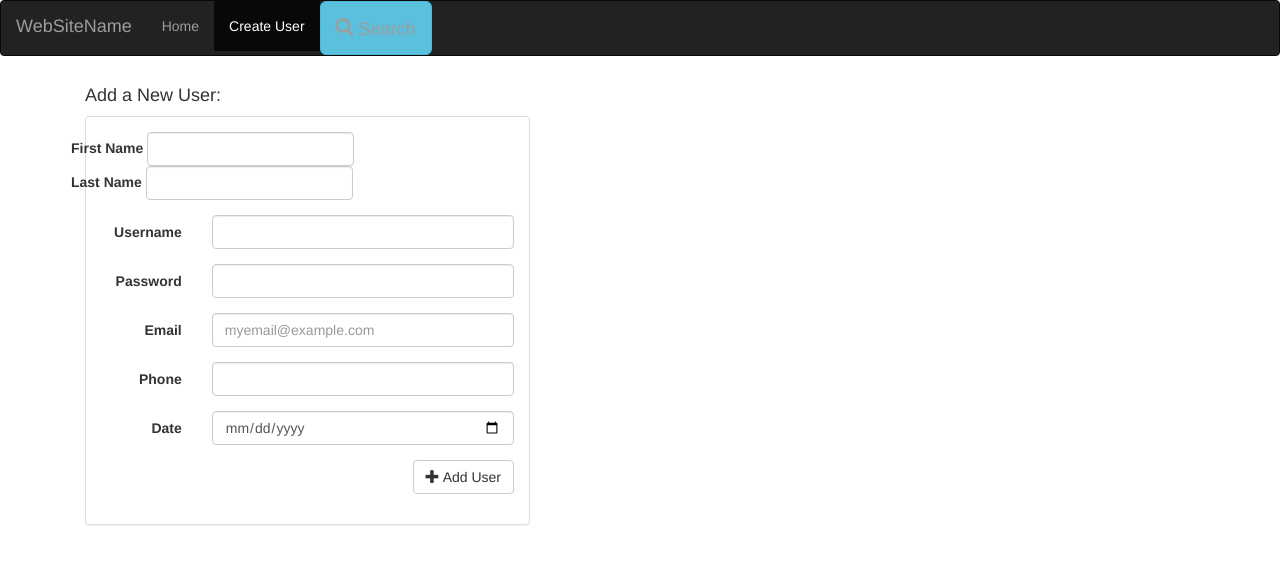
After one commit to steffanboodhoo/barcodeServer, a Flask app: template app/templates/adduser.html in a window 1280 px wide. The commit adds this page. Shown: the top 564 px of the page. Run offline with Flask 2, Linux system fonts and the light colour scheme; the template is opened without the code that fills it, so the values that code supplies are empty; some libraries are stand-ins or nearby versions.

Commit message:
add user page

```diff
--- /dev/null
+++ b/app/templates/adduser.html
@@ -0,0 +1,92 @@
+<!DOCTYPE html>
+<html lang="en">
+<head>
+  <title>Bootstrap Case</title>
+  <meta charset="utf-8">
+   <meta charset="utf-8">
+   <link href="static/css/bootstrap.min.css" rel="stylesheet">
+   <script src="static/scripts/jquery.min.js"></script>
+   <script src="static/js/bootstrap.min.js"></script>
+</head>
+<body>
+
+  <nav class="navbar navbar-inverse">
+    <div class="container-fluid">
+      <div class="navbar-header">
+        <a class="navbar-brand" href="#">WebSiteName</a>
+      </div>
+      <div>
+        <ul class="nav navbar-nav">
+          <li><a href="home.html">Home</a></li>
+          <li class="active"><a href="#">Create User</a></li>
+          <li><a href="http://www.google.com" class="btn btn-info btn-lg"><span class="glyphicon glyphicon-search"></span> Search</a></li>
+        </ul>
+      </div>
+    </div>
+  </nav>
+
+  <div class="container">
+    <!-- create user panel -->
+        <div class="col-sm-5">
+            <h4>Add a New User:</h4>
+            <div class="panel panel-default">
+                <div class="panel-body form-horizontal createuser-form">
+                    <!-- get name -->
+                    <div class="form-group">
+
+                      <form class="form-inline"> <!-- in-line form inside default form -->
+                        <div class="form-group">
+                          <label for="first_name">First Name</label>
+                          <input type="text" class="form-control" id="first_name">
+                        </div>
+                        <div class="form-group">
+                          <label for="last_name">Last Name</label>
+                          <input type="email" class="form-control" id="last_name">
+                        </div>
+                      </form>
+
+                    </div>
+                    <div class="form-group">
+                        <label for="username" class="col-sm-3 control-label">Username</label>
+                        <div class="col-sm-9">
+                            <input type="text" class="form-control" id="username" name="username">
+                        </div>
+                    </div>
+                    <div class="form-group">
+                        <label for="password" class="col-sm-3 control-label">Password</label>
+                        <div class="col-sm-9">
+                            <input type="text" class="form-control" id="password" name="password">
+                        </div>
+                    </div>
+                    <div class="form-group">
+                        <label for="email_address" class="col-sm-3 control-label">Email</label>
+                        <div class="col-sm-9">
+                            <input type="email" class="form-control" id="email_address" name="email_address" placeholder="myemail@example.com">
+                        </div>
+                    </div>
+                    <div class="form-group">
+                        <label for="phone" class="col-sm-3 control-label">Phone</label>
+                        <div class="col-sm-9">
+                            <input type="number" class="form-control" id="phone" name="phone">
+                        </div>
+                    </div>
+                    <div class="form-group">
+                        <label for="date" class="col-sm-3 control-label">Date</label>
+                        <div class="col-sm-9">
+                            <input type="date" class="form-control" id="date" name="date">
+                        </div>
+                    </div>
+                    <div class="form-group">
+                        <div class="col-sm-12 text-right">
+                            <button type="button" class="btn btn-default preview-add-button">
+                                <span class="glyphicon glyphicon-plus"></span> Add User
+                            </button>
+                        </div>
+                    </div>
+                </div>
+            </div>
+        </div> <!-- / create user panel -->
+  </div>
+
+</body>
+</html>
--- a/app/templates/home.html
+++ b/app/templates/home.html
@@ -28,7 +28,7 @@
 </nav>
 
 <div class="container">
-
+  <button type="button" class="btn btn-primary"><a href="adduser.html">Primary</button>
 </div>
 
 </body>
```
